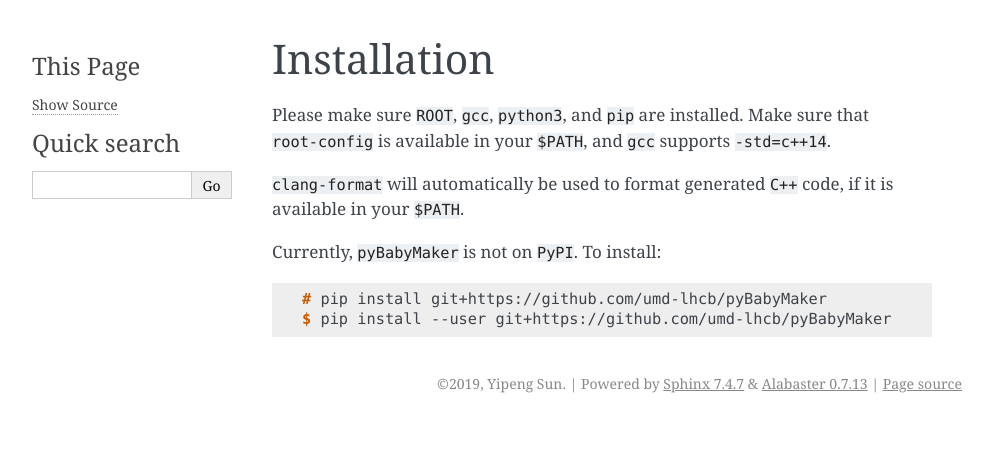
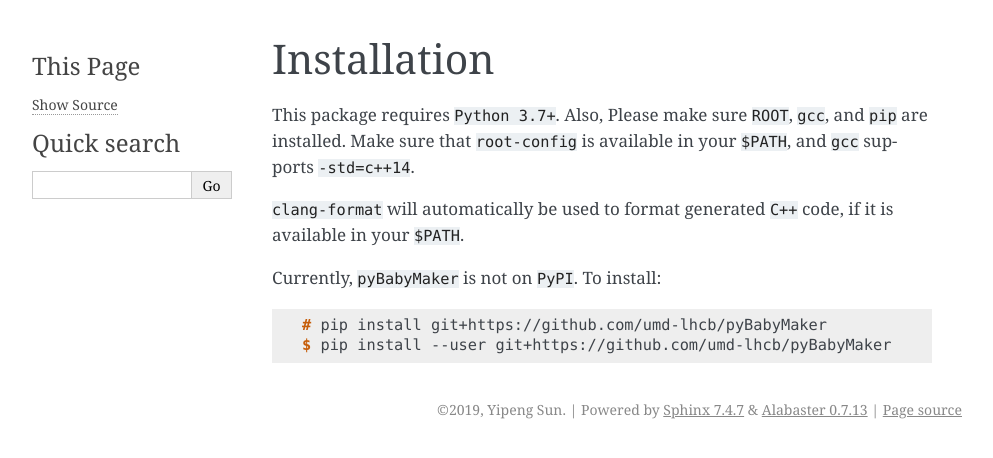
Before and after one commit to umd-lhcb/pyBabyMaker, a Sphinx documentation site: the page built from docs/install.rst, in a window 1280 px wide. Shown: the top 458 px of the page, without its empty margins (148-1141 px from the left). Built offline with Sphinx 7.4.7, drawn with Linux system fonts in a browser that asks for light colours.

Commit message:
Clarify that Python 3.7+ is required.

```diff
--- a/docs/install.rst
+++ b/docs/install.rst
@@ -1,9 +1,9 @@
 Installation
 ------------
 
-Please make sure ``ROOT``, ``gcc``, ``python3``, and ``pip`` are installed.
-Make sure that ``root-config`` is available in your ``$PATH``, and ``gcc``
-supports ``-std=c++14``.
+This package requires ``Python 3.7+``. Also, Please make sure ``ROOT``,
+``gcc``, and ``pip`` are installed.  Make sure that ``root-config`` is
+available in your ``$PATH``, and ``gcc`` supports ``-std=c++14``.
 
 ``clang-format`` will automatically be used to format generated ``C++`` code,
 if it is available in your ``$PATH``.
```
